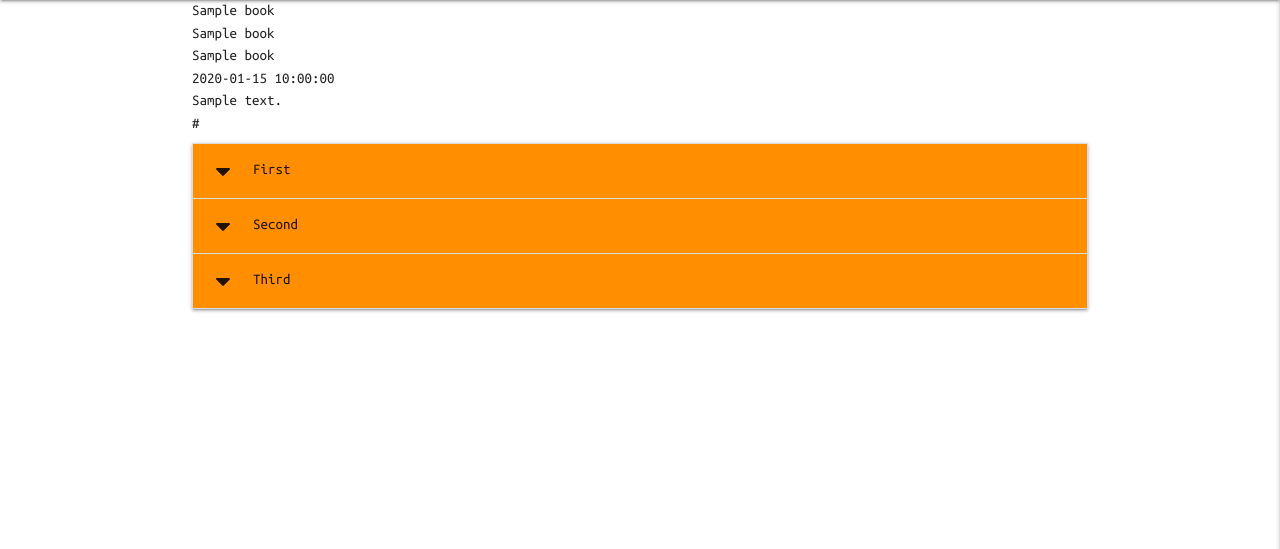
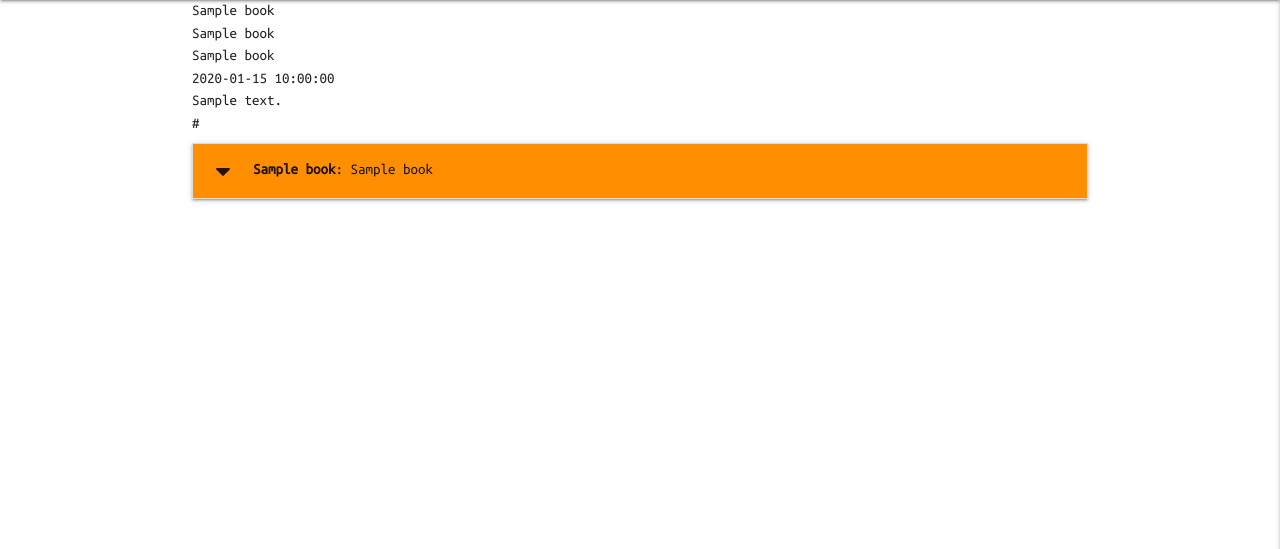
Before and after one commit to GreigBenton/Milestone_project_3, a Flask app: page / in a window 1280 px wide. Shown: the part 64-613 px from the top of the page. Run offline with Flask 2, Linux system fonts and the light colour scheme; a database or web service that is not in the repository returns one stand-in record (values such as "Sample title"); some libraries are stand-ins or nearby versions; some web fonts are replaced.

Commit message:
Input database data to accordian/collapsible

```diff
--- a/app.py
+++ b/app.py
@@ -20,7 +20,7 @@ mongo = PyMongo(app)
 @app.route("/")
 @app.route("/get_books")
 def get_books():
-    books = mongo.db.books.find()
+    books = list(mongo.db.books.find())
     return render_template("books.html", books=books)
 
 
--- a/static/css/style.css
+++ b/static/css/style.css
@@ -19,3 +19,7 @@
     text-transform: uppercase;
     font-weight: 600;
 }
+
+.collapse-head {
+    font-weight: 700;
+}
--- a/templates/books.html
+++ b/templates/books.html
@@ -11,18 +11,19 @@
     {% endfor %}
 
     <ul class="collapsible">
+        {% for book in books %}
         <li>
-            <div class="collapsible-header amber darken-3"><i class="fas fa-caret-down"></i>First</div>
-            <div class="collapsible-body"><span>Lorem ipsum dolor sit amet.</span></div>
+            <div class="collapsible-header amber darken-3">
+                <i class="fas fa-caret-down"></i>
+                <span class="collapse-head">{{ book.book_name }}</span> : {{ book.genre_name }}
+            </div>
+            <div class="collapsible-body">
+                <span class="collapse-head">{{ book.author_name }}</span> : {{ book.published_date }}
+                <p>{{ book.book_description }}</p>
+                <p>{{ book.book_link }}</p>
+            </div>
         </li>
-        <li>
-            <div class="collapsible-header amber darken-3"><i class="fas fa-caret-down"></i>Second</div>
-            <div class="collapsible-body"><span>Lorem ipsum dolor sit amet.</span></div>
-        </li>
-        <li>
-            <div class="collapsible-header amber darken-3"><i class="fas fa-caret-down"></i>Third</div>
-            <div class="collapsible-body"><span>Lorem ipsum dolor sit amet.</span></div>
-        </li>
-      </ul>
+        {% endfor %}
+    </ul>
 
 {% endblock %}
```
